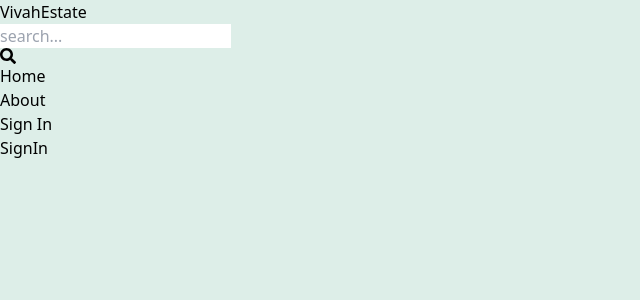
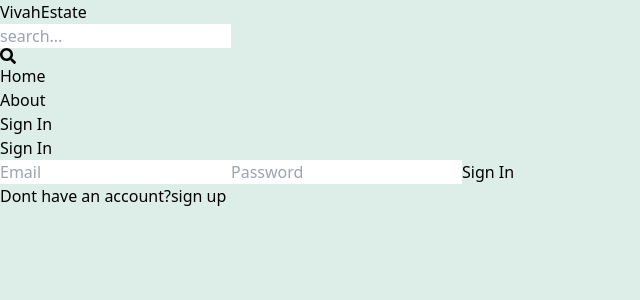
Before and after one commit to Ankitkumar95993/Mern-Estate, a React (Vite) app in the folder client/: page /sign-in in a window 1280 px wide. Shown: the top 300 px of the page, without its empty margins (0-640 px from the left). Built offline with nearby package versions, Linux system fonts and the light colour scheme.

Commit message:
complete signin page functionality

```diff
--- a/client/src/Pages/SignIn.jsx
+++ b/client/src/Pages/SignIn.jsx
@@ -1,7 +1,78 @@
-import React from 'react'
+import React from "react";
+import { useState } from "react";
+import { Link,useNavigate } from "react-router-dom";
 
-export default function SignIn() {
+export default function SignUp() {
+  const [formData, setFormData] = useState({});
+  const [loading, setLoading] = useState(false);
+  const [error, setError] = useState(null);
+  const navigate = useNavigate();
+
+  const handleChange = (e) => {
+    setFormData({ ...formData, [e.target.id]: e.target.value });
+  };
+
+  const handleSubmit = async (e) => {
+    e.preventDefault();
+    try {
+      setLoading(true);
+      const res = await fetch("/api/v1/auth/signin", {
+        method: "POST",
+        headers: {
+          "content-Type": "application/json",
+        },
+        body: JSON.stringify(formData),
+      });
+
+      const data = await res.json();
+      console.log(data);
+      if (data.success === false) {
+        setError(data.message);
+        setLoading(false);
+        return;
+      }
+      setLoading(false);
+      setError(null);
+      navigate('/')
+    } catch (error) {
+      setLoading(false);
+      setError(error.message);
+    }
+  };
+
   return (
-    <div>SignIn</div>
-  )
+    <div className="p-3 max-w-lg mx-auto">
+      <h1 className="text-3xl text-center font-semibold py-7">Sign In</h1>
+      <form className="flex flex-col gap-4" onSubmit={handleSubmit}>
+
+        <input
+          className="border p-3 rounded-lg"
+          id="email"
+          type="text"
+          placeholder="Email"
+          onChange={handleChange}
+        />
+        <input
+          className="border p-3 rounded-lg"
+          id="password"
+          type="password"
+          placeholder="Password"
+          onChange={handleChange}
+        />
+        <button
+          disabled={loading}
+          className="border p-3 bg-slate-600 text-white rounded-lg uppercase hover:opacity-95"
+        >
+          {loading ? "Loading..." : "Sign In"}
+        </button>
+      </form>
+      <div className="flex gap-3 pt-3">
+       Dont have an account?
+        <Link to="/sign-up">
+          <span className="text-blue-700 cursor-pointer">sign up</span>
+        </Link>
+      </div>
+      {error && <p className="text-red-500 mt-5">{error}</p>}
+    </div>
+  );
 }
```
